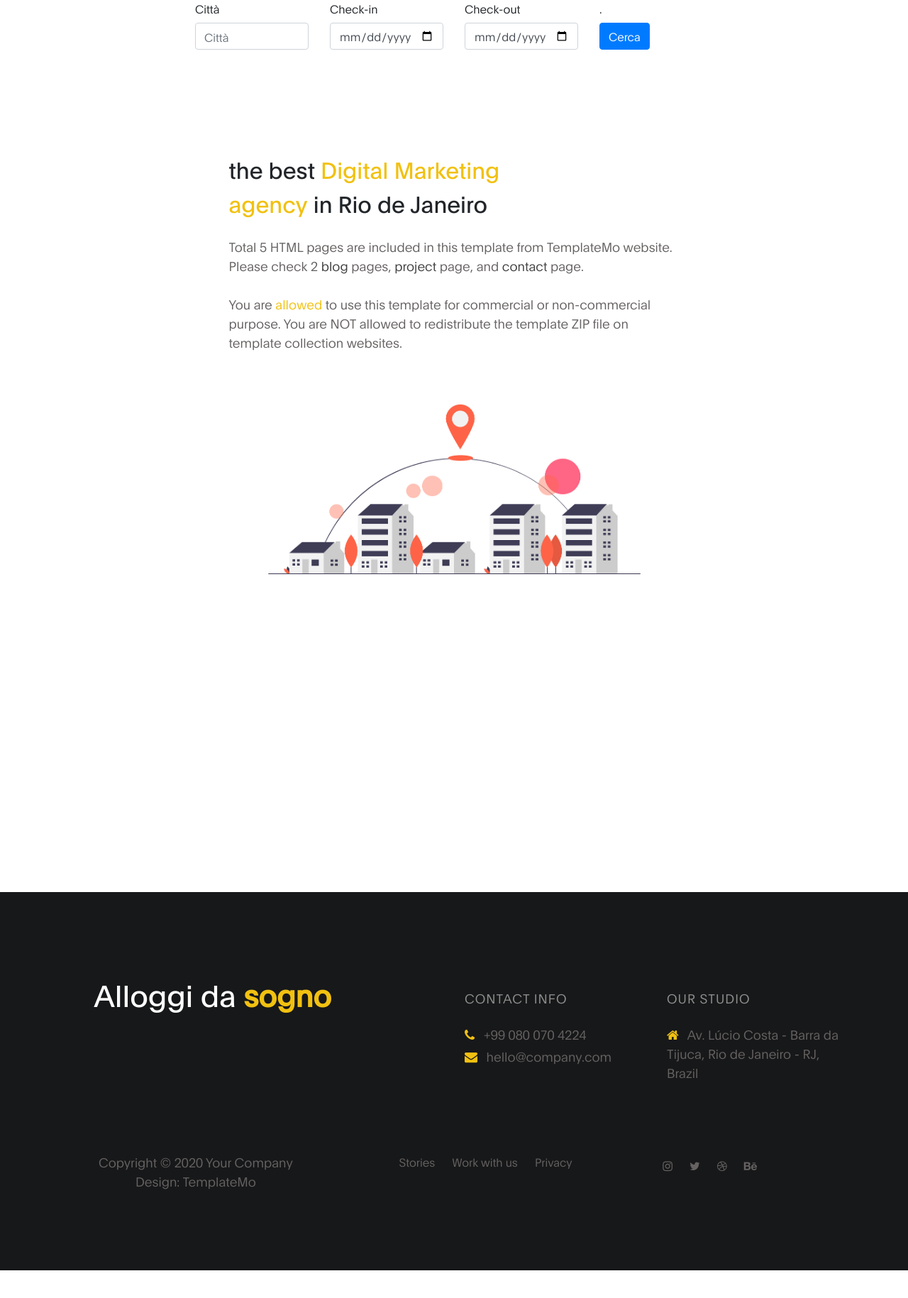
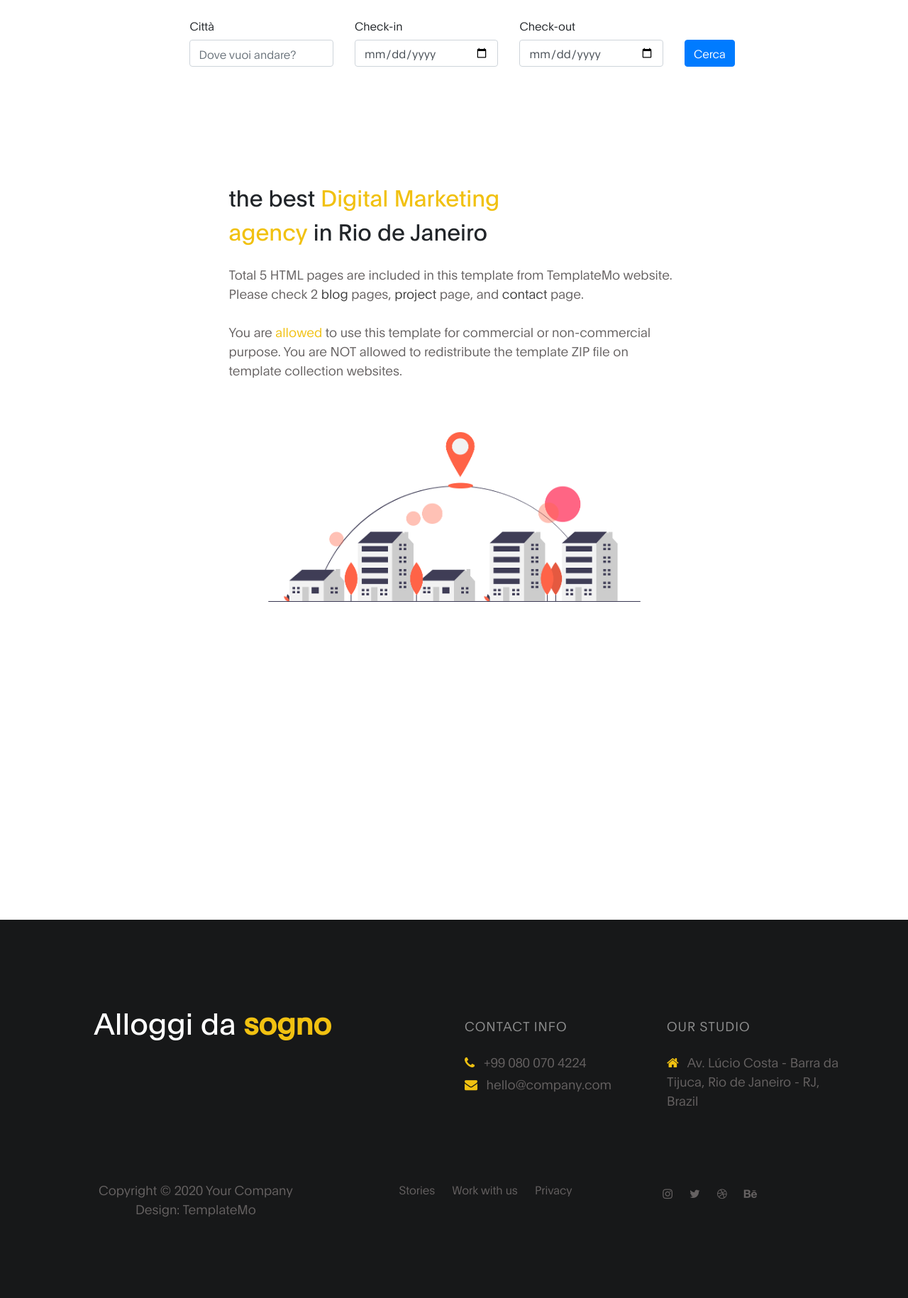
Before and after one commit to NicolaMenolas03/uda, a PHP site: page /SceltaDate.php in a window 1280 px wide. Shown: the part 106-1935 px from the top of the page at 71% size. Before the commit the page ends 1896 px from the top, so only its background shows below. Run offline with PHP 8.4, Linux system fonts and the light colour scheme; data that the repository does not hold is empty; some libraries are stand-ins or nearby versions.

Commit message:
Aggiunta grafica in SceltaDate.php, aggiunto header e footer in StampaAppartamenti, difficoltà nell'integrare la grafica

```diff
--- a/SceltaDate.php
+++ b/SceltaDate.php
@@ -1,28 +1,30 @@
 <?php require_once('header.php');?>
 <html>
+    <head>
+        <meta charset="utf-8">
+        <meta name="viewport" content="width=device-width, initial-scale=1">
+    </head>
 <body>
-<div class="container">
 
-        <form action='SceltaDate.php' method='POST' class="row g-3 needs-validation">
+<div class="container" style="padding: 0 0 15 0; width:900px;" data-aos="fade-up" data-aos-delay="30"><br>
+    <form action='SceltaDate.php' method='POST' class="row g-3 needs-validation" novalidate>
         <div class="col-md-1">
         </div>
-            <div class="col-md-1">
-            </div>
-            <div class="col-md-2">
+        <div class="col-md-3">
             <label for="validationCustom03" class="form-label">Città</label>
-                <input type="text" class="form-control" id="validationCustom03"  placeholder="Città" name="comune" required>
+            <input type="text" class="form-control" id="validationCustom03"  placeholder="Dove vuoi andare?" name="comune" required>
                 <div class="invalid-feedback">
-                        Inserire una città valida
+                    Inserisci una destinazione per iniziare la ricerca
                 </div>
         </div>
-            <div class="col-md-2">
+        <div class="col-md-3">
             <label for="validationCustom01" class="form-label">Check-in</label>
             <input type="date" class="form-control" id="validationCustom01" value="Mark" name="checkin" required>
                 <div class="invalid-feedback">
                     Inserire una data valida
                 </div>
         </div>
-            <div class="col-md-2">
+        <div class="col-md-3">
             <label for="validationCustom02" class="form-label">Check-out</label>
             <input type="date" class="form-control" id="validationCustom02" value="Otto" name="checkout" required>
                 <div class="invalid-feedback">
@@ -30,10 +32,26 @@
                 </div>
         </div>
         <div class="col-md-1">
-                <label for="validationCustom04" class="form-label">.</label>
-                <button class="btn btn-primary" id="validationCustom01" name="submit" type="submit">Cerca</button>
+            <label for="validationCustom04" class="form-label" style="color:transparent;">.</label>
+            <button class="btn btn-primary" id="validationCustom04" name="submit" type="submit">Cerca</button>
         </div>
     </form>
+</div>
+
+
+<!-- Modal -->
+<div class="modal fade" id="gallery-modal" tabindex="-1" aria-labelledby="exampleModalLabel" aria-hidden="true">
+  <div class="modal-dialog modal-dialog-centered modal-lg">
+    <div class="modal-content">
+      <div class="modal-header">
+        <!-- <h5 class="modal-title" id="exampleModalLabel">Modal title</h5> -->
+        <button type="button" class="btn-close" data-bs-dismiss="modal" aria-label="Close"></button>
+      </div>
+      <div class="modal-body">
+         <img src="img/1.jpg" class="modal-img" alt="modal img">
+      </div>
+    </div>
+  </div>
 </div>
 
 <?php
@@ -61,7 +79,7 @@ if(isset($_POST['submit']))
         echo "<script>window.location.href='StampaAppartamenti.php';</script>";
     }
     else{
-        echo "Errore nelle date<br>";
+
         $_SESSION['checkin']="";
         $_SESSION['checkout']="";
     }
@@ -72,24 +90,7 @@ else
     $_SESSION['checkout']="";
 }
 ?>
-    <!--<div class="container">
-        <div class="row">
-            <form action="SceltaDate.php" method='POST'>
-                <div class="col-lg-6 col-12">
-                    <input type='text' name='comune' required>
-                </div>
-                <div class="col-lg-6 col-8">
-                <input type='date' name='checkin' required>
-                </div>
-                <div class="col-lg-6 col-12">
-                <input type='date' name='checkout' required>
-                </div>
-                <div class="col-lg-6 col-12">
-                <input type='submit' name='submit' value='Avanti'>
-                </div>
-                </form>
-        </div>
-    </div>-->
+
 
 
 
--- a/StampaAppartamenti.php
+++ b/StampaAppartamenti.php
@@ -1,4 +1,6 @@
-<?php
+<?php require_once('header.php');
+
+
 session_start();
 error_reporting(0);
     require_once('ConnessionDB.php');
@@ -129,4 +131,6 @@ $t=true;
             $days_between = 0;
         }
         */
+
+    require_once("footer.php");
 ?>
```
Lines whose indentation alone changed are shown as unchanged.
